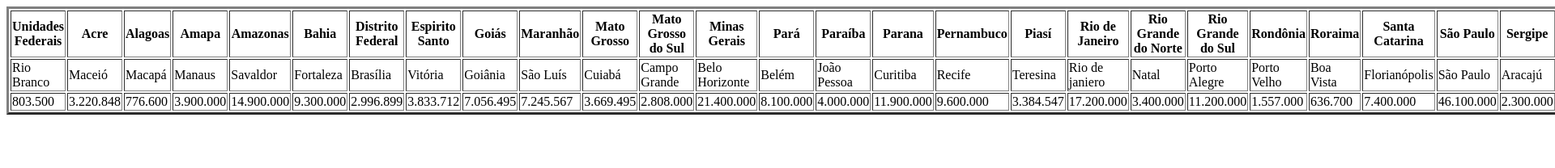
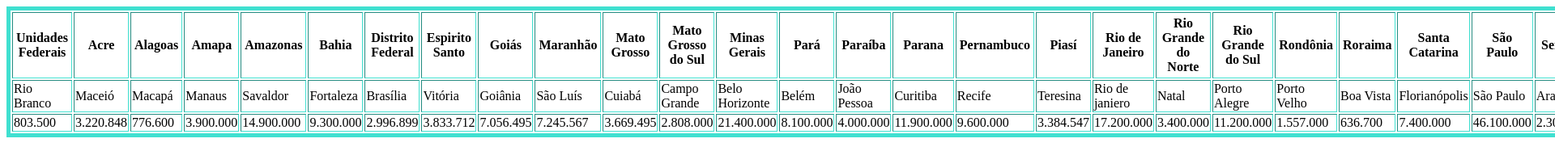
Before and after one commit to darlysonstudy-debug/unidades-de-federa-o, a plain HTML site: page index.html in a window 1280 px wide. Shown: the top 208 px of the page at 81% size, 1920 px wide, since content can reach past the window. Drawn offline with Linux system fonts and the light colour scheme.

Commit message:
Enhance table styling in index.html
Added styling to the table and header cells for better presentation.

```diff
--- a/index.html
+++ b/index.html
@@ -4,6 +4,12 @@
     <meta charset="UTF-8">
     <meta name="viewport" content="width=device-width, initial-scale=1.0">
     <title>tabela de UF</title>
+    <style>
+    th{padding:4px;}
+    table{
+    border: 5px solid #40E0D0;
+    }
+    </style>
 </head>
 <body>
     <table border="3">
@@ -99,4 +105,5 @@
 
 
 </body>
+
 </html>
```
